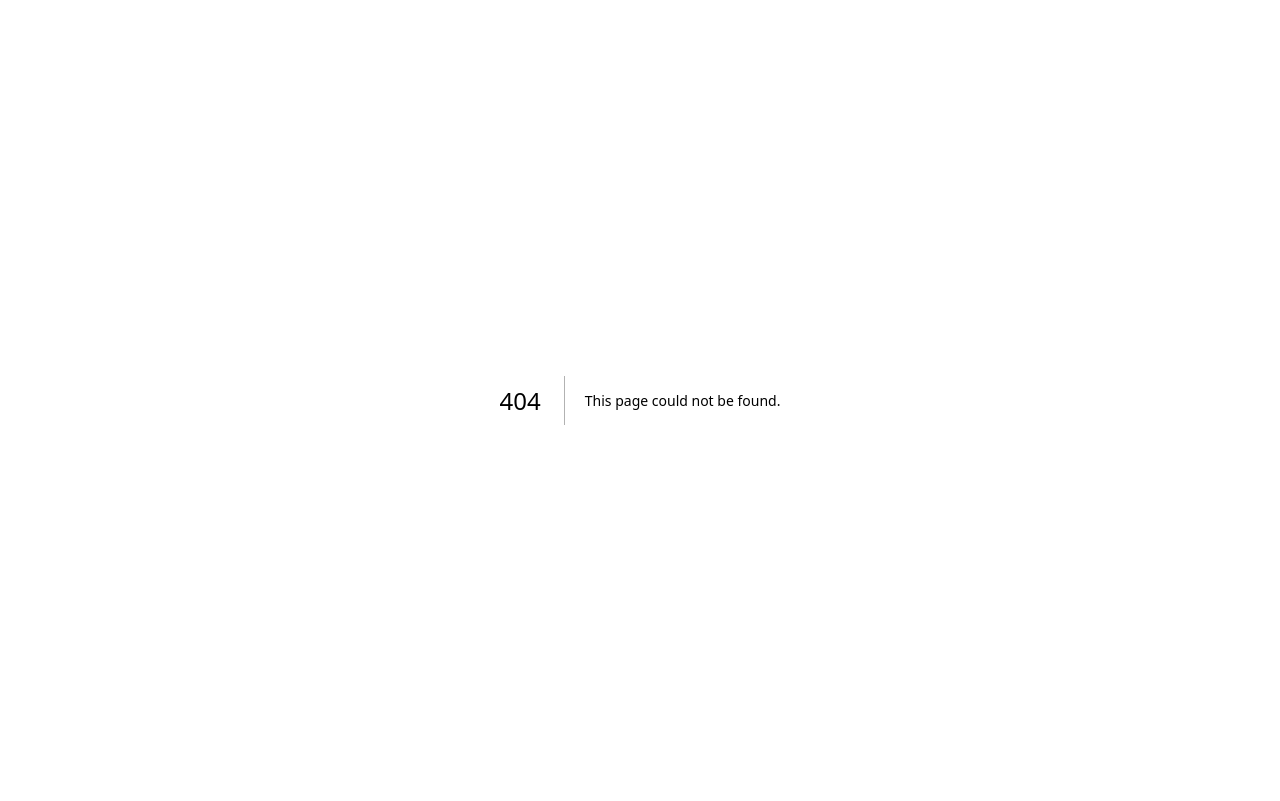
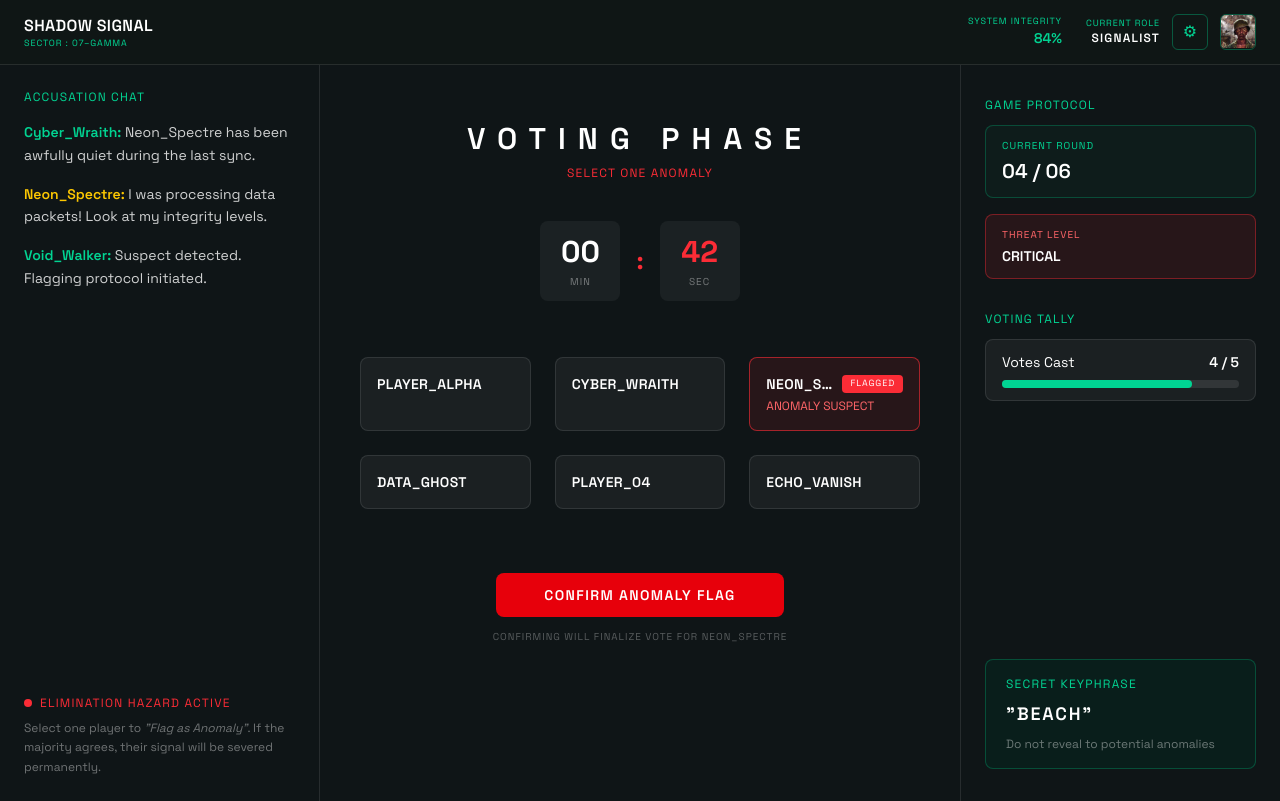
Before and after one commit to Shakthi-Scripts/Shadow-Signal, a Next.js app in the folder frontend/: page /room/1/vote in a window 1280 px wide. Before the commit this address had no page. Built offline with nearby package versions, Linux system fonts and the light colour scheme.

Commit message:
feat: add Voting components and integrate them into the voting page layout

```diff
--- /dev/null
+++ b/frontend/app/components/VotingCenter.tsx
@@ -0,0 +1,88 @@
+import React from "react";
+
+export default function VotingCenter() {
+  return (
+    <main className="flex flex-1 flex-col items-center px-4 sm:px-10">
+      <div className="mt-10 text-center sm:mt-14">
+        <h1 className="text-2xl font-semibold tracking-[0.3em] text-white sm:text-3xl sm:tracking-[0.4em]">
+          VOTING PHASE
+        </h1>
+        <p className="mt-2 text-xs tracking-widest text-red-500">
+          SELECT ONE ANOMALY
+        </p>
+      </div>
+
+      <div className="mt-8 flex items-center gap-4 sm:mt-10">
+        <div className="flex h-16 w-16 flex-col items-center justify-center rounded-lg bg-white/5 sm:h-20 sm:w-20">
+          <span className="text-2xl font-bold text-white sm:text-3xl">00</span>
+          <span className="mt-1 text-[9px] tracking-widest text-white/40 sm:text-[10px]">
+            MIN
+          </span>
+        </div>
+
+        <span className="text-2xl font-bold text-red-500">:</span>
+
+        <div className="flex h-16 w-16 flex-col items-center justify-center rounded-lg bg-white/5 sm:h-20 sm:w-20">
+          <span className="text-2xl font-bold text-red-500 sm:text-3xl">
+            42
+          </span>
+          <span className="mt-1 text-[9px] tracking-widest text-white/40 sm:text-[10px]">
+            SEC
+          </span>
+        </div>
+      </div>
+
+      <div className="mt-10 grid w-full max-w-4xl grid-cols-2 gap-4 sm:mt-14 sm:grid-cols-3 sm:gap-6">
+        {[
+          "PLAYER_ALPHA",
+          "CYBER_WRAITH",
+          "NEON_SPECTRE",
+          "DATA_GHOST",
+          "PLAYER_04",
+          "ECHO_VANISH",
+        ].map((name) => {
+          const flagged = name === "NEON_SPECTRE";
+
+          return (
+            <div
+              key={name}
+              className={`min-w-0 rounded-lg border px-4 py-4 ${
+                flagged
+                  ? "border-red-500/60 bg-red-500/10"
+                  : "border-white/10 bg-white/5"
+              }`}
+            >
+              <div className="flex items-center justify-between gap-2">
+                <p className="truncate text-xs font-semibold tracking-wide text-white sm:text-sm">
+                  {name}
+                </p>
+
+                {flagged && (
+                  <span className="shrink-0 rounded bg-red-500 px-2 py-0.5 text-[9px] tracking-widest text-white">
+                    FLAGGED
+                  </span>
+                )}
+              </div>
+
+              {flagged && (
+                <p className="mt-1 text-[10px] text-red-400 sm:text-xs">
+                  ANOMALY SUSPECT
+                </p>
+              )}
+            </div>
+          );
+        })}
+      </div>
+
+      <div className="mt-12 flex flex-col items-center sm:mt-16">
+        <button className="w-full rounded-lg bg-red-600 px-10 py-3 text-xs font-semibold tracking-widest text-white hover:bg-red-500 sm:w-auto sm:px-12 sm:text-sm">
+          CONFIRM ANOMALY FLAG
+        </button>
+
+        <p className="mt-3 text-center text-[9px] tracking-widest text-white/30 sm:text-[10px]">
+          CONFIRMING WILL FINALIZE VOTE FOR NEON_SPECTRE
+        </p>
+      </div>
+    </main>
+  );
+}
--- /dev/null
+++ b/frontend/app/components/VotingChat.tsx
@@ -0,0 +1,44 @@
+import React from "react";
+
+export default function VotingChat() {
+  return (
+    <aside className="flex w-full flex-col border-t border-white/10 px-4 py-6 lg:min-h-[calc(100vh-64px)] lg:w-80 lg:border-t-0 lg:border-r lg:px-6">
+      <div>
+        <p className="mb-4 text-xs tracking-widest text-emerald-400">
+          ACCUSATION CHAT
+        </p>
+
+        <div className="space-y-4 text-sm leading-relaxed text-white/80">
+          <p>
+            <span className="font-semibold text-emerald-400">
+              Cyber_Wraith:
+            </span>{" "}
+            Neon_Spectre has been awfully quiet during the last sync.
+          </p>
+
+          <p>
+            <span className="font-semibold text-yellow-400">Neon_Spectre:</span>{" "}
+            I was processing data packets! Look at my integrity levels.
+          </p>
+
+          <p>
+            <span className="font-semibold text-emerald-400">Void_Walker:</span>{" "}
+            Suspect detected. Flagging protocol initiated.
+          </p>
+        </div>
+      </div>
+
+      <div className="mt-8 pt-6 lg:mt-auto lg:pt-10">
+        <p className="mb-2 flex items-center gap-2 text-xs tracking-widest text-red-500">
+          <span className="h-2 w-2 rounded-full bg-red-500" />
+          ELIMINATION HAZARD ACTIVE
+        </p>
+
+        <p className="text-xs leading-relaxed text-white/40">
+          Select one player to <span className="italic">"Flag as Anomaly"</span>
+          . If the majority agrees, their signal will be severed permanently.
+        </p>
+      </div>
+    </aside>
+  );
+}
--- /dev/null
+++ b/frontend/app/components/VotingNavBar.tsx
@@ -0,0 +1,49 @@
+"use client";
+import React from "react";
+import Image from "next/image";
+import profileImg from "./icons/profile.jpg";
+
+export default function InGameNavBar() {
+  return (
+    <div className="sticky top-0 z-50 w-full border-b border-white/10 bg-[rgb(15,22,21)] backdrop-blur-md">
+      <div className="flex h-14 items-center justify-between px-4 sm:h-16 sm:px-6">
+        <div className="flex flex-col leading-tight">
+          <p className="text-sm font-semibold tracking-wide text-white sm:text-base">
+            SHADOW SIGNAL
+          </p>
+          <p className="text-[9px] tracking-widest text-emerald-400">
+            SECTOR : 07–GAMMA
+          </p>
+        </div>
+
+        <div className="flex items-center gap-6">
+          <div className="hidden flex-col items-end leading-tight sm:flex">
+            <p className="text-[9px] tracking-widest text-emerald-400">
+              SYSTEM INTEGRITY
+            </p>
+            <p className="text-sm font-semibold text-emerald-400">84%</p>
+          </div>
+
+          <div className="flex items-center gap-3">
+            <div className="text-right leading-tight">
+              <p className="text-[9px] tracking-widest text-emerald-400">
+                CURRENT ROLE
+              </p>
+              <p className="text-xs font-semibold tracking-widest text-white">
+                SIGNALIST
+              </p>
+            </div>
+
+            <button className="flex h-9 w-9 items-center justify-center rounded-md border border-emerald-500/40 text-emerald-400 transition hover:bg-emerald-500/10">
+              ⚙
+            </button>
+
+            <div className="h-9 w-9 overflow-hidden rounded-md border border-emerald-500/40">
+              <Image src={profileImg} alt="Profile" className="object-cover" />
+            </div>
+          </div>
+        </div>
+      </div>
+    </div>
+  );
+}
--- /dev/null
+++ b/frontend/app/components/VotingRightPanel.tsx
@@ -0,0 +1,62 @@
+import React from "react";
+
+export default function VotingRightPanel() {
+  return (
+    <aside className="flex w-full flex-col border-t border-white/10 px-6 py-8 lg:w-80 lg:border-t-0 lg:border-l">
+      <div className="space-y-8">
+        <div>
+          <p className="mb-3 text-xs tracking-widest text-emerald-400">
+            GAME PROTOCOL
+          </p>
+
+          <div className="space-y-4">
+            <div className="rounded-lg border border-emerald-500/30 bg-emerald-500/5 px-4 py-3">
+              <p className="text-[10px] tracking-widest text-emerald-400">
+                CURRENT ROUND
+              </p>
+              <p className="mt-1 text-xl font-semibold text-white">04 / 06</p>
+            </div>
+
+            <div className="rounded-lg border border-red-500/40 bg-red-500/10 px-4 py-3">
+              <p className="text-[10px] tracking-widest text-red-400">
+                THREAT LEVEL
+              </p>
+              <p className="mt-1 text-sm font-semibold text-white">CRITICAL</p>
+            </div>
+          </div>
+        </div>
+
+        <div>
+          <p className="mb-3 text-xs tracking-widest text-emerald-400">
+            VOTING TALLY
+          </p>
+
+          <div className="rounded-lg border border-white/10 bg-white/5 px-4 py-3">
+            <div className="mb-2 flex items-center justify-between text-sm text-white">
+              <span>Votes Cast</span>
+              <span className="font-semibold">4 / 5</span>
+            </div>
+
+            <div className="h-2 w-full rounded-full bg-white/10">
+              <div className="h-full w-[80%] rounded-full bg-emerald-400" />
+            </div>
+          </div>
+        </div>
+      </div>
+
+      <div className="mt-6 rounded-lg border border-emerald-500/30 bg-emerald-950/40 px-5 py-4 lg:mt-auto">
+        <p className="text-xs tracking-widest text-emerald-400">
+          SECRET KEYPHRASE
+        </p>
+
+        <p className="mt-2 text-lg font-semibold tracking-widest text-white">
+          "BEACH"
+        </p>
+
+        <p className="mt-2 text-xs text-white/40">
+          Do not reveal to potential anomalies
+        </p>
+      </div>
+    </aside>
+  );
+}
--- /dev/null
+++ b/frontend/app/room/[id]/vote/page.tsx
@@ -0,0 +1,18 @@
+import VotingNavBar from "@/app/components/VotingNavBar";
+import VotingChat from "@/app/components/VotingChat";
+import VotingCenter from "@/app/components/VotingCenter";
+import VotingRightPanel from "@/app/components/VotingRightPanel";
+
+export default function page() {
+  return (
+    <div className="min-h-screen bg-[rgb(15,21,23)]">
+      <VotingNavBar />
+
+      <div className="flex flex-col-reverse gap-8 lg:flex-row lg:gap-0">
+        <VotingChat />
+        <VotingCenter />
+        <VotingRightPanel />
+      </div>
+    </div>
+  );
+}
```
Also changed, not shown: frontend/app/components/icons/profile.jpg (added).
